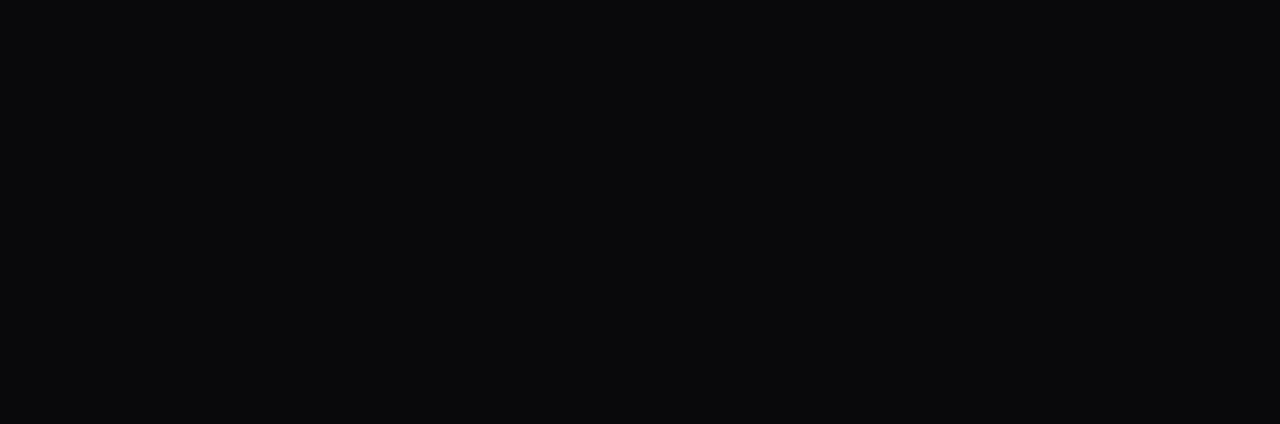
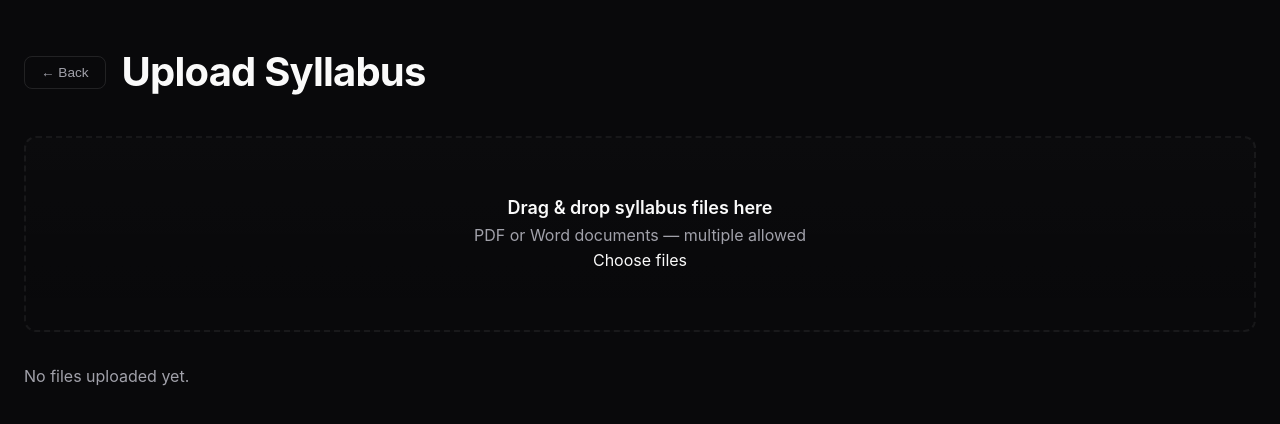
Before and after one commit to Carleton-BIT/group-projects-backdoor-corp, a React (Vite) app: page /syllabus in a window 1280 px wide. Before the commit this address had no page. Shown: the top 424 px of the page. Built offline with nearby package versions, Linux system fonts and the light colour scheme.

Commit message:
Add syllabus upload feature to dashboard
added the upload feature the syllabus

```diff
--- a/src/App.tsx
+++ b/src/App.tsx
@@ -1,6 +1,7 @@
 import { BrowserRouter, Routes, Route } from 'react-router-dom'
 import Home from './pages/Home'
 import Dashboard from './pages/Dashboard'
+import SyllabusPage from './pages/SyllabusPage'
 import './App.css'
 
 const basename = import.meta.env.PROD ? '/group-projects-backdoor-corp' : ''
@@ -11,6 +12,7 @@
       <Routes>
         <Route path="/" element={<Home />} />
         <Route path="/dashboard" element={<Dashboard />} />
+        <Route path="/syllabus" element={<SyllabusPage />} />
       </Routes>
     </BrowserRouter>
   )
--- a/src/pages/Dashboard.css
+++ b/src/pages/Dashboard.css
@@ -89,6 +89,66 @@
   align-items: center;
   justify-content: space-between;
   margin-bottom: 0.25rem;
+}
+
+.dashboard-title-row { position: relative; }
+
+.title-actions { display:flex; gap:0.6rem; align-items:center }
+
+.btn-syllabus-top {
+  padding: 0.45rem 1rem;
+  height: 3rem;
+  border-radius: 10px;
+  border: 1px solid var(--border-hover);
+  background: rgba(255,255,255,0.02);
+  color: var(--text-1);
+  cursor: pointer;
+  font-weight: 700;
+  font-size: 1.05rem;
+  display: inline-flex; align-items: center; justify-content: center;
+}
+
+@media (max-width: 768px) {
+  .title-actions { gap: 0.5rem }
+  .btn-syllabus-top { font-size: 1rem; height: 2.6rem; padding: 0.35rem 0.8rem }
+}
+
+.syllabus-upload-box {
+  padding: 1rem;
+  background: var(--bg-2);
+  border: 1px solid var(--border);
+  border-radius: 10px;
+  box-shadow: 0 8px 30px rgba(0,0,0,0.5);
+}
+
+@media (max-width: 480px) {
+  .syllabus-popup { position: static; transform: none; width: auto; margin-top: 0.75rem }
+}
+
+/* Uploaded files list inside popup */
+.syllabus-list { margin-top: 0.75rem; display:flex; flex-direction: column; gap: 0.5rem }
+.syllabus-item { display:flex; align-items:center; justify-content:space-between; padding:0.45rem 0.6rem; background:var(--bg-1); border-radius:8px; border:1px solid var(--border); }
+.syllabus-item-info { display:flex; gap:0.6rem; align-items:center; }
+.syllabus-name { font-size:0.9rem; color:var(--text-1); }
+.syllabus-view { color:var(--red); font-size:0.85rem; text-decoration:underline; }
+.syllabus-remove { background:transparent; border: none; color: var(--text-3); cursor:pointer; }
+
+/* Full-page syllabus upload */
+.syllabus-fullpage { padding: 2.5rem 1.5rem; min-height: calc(100vh - 80px); display:flex; flex-direction:column; gap:1rem }
+.syllabus-header { display:flex; align-items:center; gap:1rem }
+.syllabus-drop-area-large {
+  margin-top: 1rem;
+  border: 2px dashed var(--border);
+  background: linear-gradient(180deg, rgba(255,255,255,0.01), transparent);
+  border-radius: 12px;
+  padding: 3.5rem 1.25rem;
+  display:flex; align-items:center; justify-content:center; flex-direction:column;
+}
+.syllabus-drop-inner { text-align:center }
+.syllabus-list-container { margin-top: 1rem; }
+
+@media (max-width: 768px) {
+  .syllabus-drop-area-large { padding: 2rem 0.75rem }
 }
 
 .dashboard-main h2 {
@@ -202,6 +262,17 @@
 .dashboard-feature-card h3 { font-size: 1rem; margin-bottom: 0; }
 .dashboard-feature-card p { color: var(--text-3); font-size: 0.85rem; margin-left: auto; }
 
+.btn-upload.compact {
+  margin-top: 0.4rem;
+  padding: 0.35rem 0.65rem;
+  border-radius: 8px;
+  border: 1px solid var(--border-hover);
+  background: transparent;
+  color: var(--text-2);
+  cursor: pointer;
+  font-weight: 600;
+}
+
 /* Demo Card */
 .dashboard-demo-card {
   min-width: 0;
--- a/src/pages/Dashboard.tsx
+++ b/src/pages/Dashboard.tsx
@@ -1,9 +1,12 @@
 import { useNavigate } from 'react-router-dom'
+// react hooks not needed in this file
 import { CalendarDays, Calendar, FileText, GraduationCap, Bell, Clock, LayoutDashboard, AlertCircle, BookOpen } from 'lucide-react'
 import './Dashboard.css'
 
 function Dashboard() {
   const navigate = useNavigate()
+
+
 
   const features = [
     { icon: CalendarDays, title: 'Course Schedule', desc: 'View and manage your courses' },
@@ -27,9 +30,12 @@
       <main className="dashboard-main">
         <div className="dashboard-title-row">
           <h2>Welcome to Your Dashboard</h2>
-          <button className="btn-notify">
-            <Bell size={26} strokeWidth={1.5} />
-          </button>
+          <div className="title-actions">
+            <button className="btn-syllabus-top" onClick={() => navigate('/syllabus')}>Add Syllabus</button>
+            <button className="btn-notify">
+              <Bell size={26} strokeWidth={1.5} />
+            </button>
+          </div>
         </div>
         <p className="subtitle">Your home for all things student life!</p>
 
@@ -44,11 +50,11 @@
                   </div>
                   <h3>{f.title}</h3>
                   <p>{f.desc}</p>
+                  {/* Exams card no longer toggles upload — top button controls upload */}
                 </div>
               )
             })}
           </div>
-
           <div className="dashboard-demo-card">
             <div className="dashboard-demo-header">
               <div className="dashboard-demo-title">
@@ -122,6 +128,7 @@
         </div>
       </main>
     </div>
+
   )
 }
 
--- /dev/null
+++ b/src/pages/SyllabusPage.tsx
@@ -0,0 +1,81 @@
+import React, { useEffect, useRef, useState } from 'react'
+import { useNavigate } from 'react-router-dom'
+import './Dashboard.css'
+
+type Upload = { id: string; file: File; url: string }
+
+export default function SyllabusPage() {
+  const navigate = useNavigate()
+  const [uploads, setUploads] = useState<Upload[]>([])
+  const uploadsRef = useRef<Upload[]>([])
+
+  useEffect(() => {
+    uploadsRef.current = uploads
+  }, [uploads])
+
+  useEffect(() => {
+    return () => uploadsRef.current.forEach((u) => URL.revokeObjectURL(u.url))
+  }, [])
+
+  const handleFiles = (filesList: FileList | null) => {
+    if (!filesList || filesList.length === 0) return
+    const files: Upload[] = Array.from(filesList).map((f) => ({ id: (crypto as any)?.randomUUID?.() ?? String(Date.now()) + Math.random(), file: f, url: URL.createObjectURL(f) }))
+    setUploads((s) => [...s, ...files])
+  }
+
+  const onInputChange = (e: React.ChangeEvent<HTMLInputElement>) => {
+    handleFiles(e.target.files)
+    if (e.target) e.target.value = ''
+  }
+
+  const onDrop: React.DragEventHandler<HTMLDivElement> = (e) => {
+    e.preventDefault()
+    handleFiles(e.dataTransfer.files)
+  }
+
+  const removeUpload = (id: string) => {
+    setUploads((s) => {
+      const found = s.find((u) => u.id === id)
+      if (found) URL.revokeObjectURL(found.url)
+      return s.filter((u) => u.id !== id)
+    })
+  }
+
+  return (
+    <div className="syllabus-fullpage">
+      <header className="syllabus-header">
+        <button className="btn-back" onClick={() => navigate(-1)}>← Back</button>
+        <h2>Upload Syllabus</h2>
+      </header>
+
+      <div className="syllabus-drop-area-large" onDrop={onDrop} onDragOver={(e) => e.preventDefault()} onClick={() => { /* click to focus */ }}>
+        <div className="syllabus-drop-inner">
+          <h3>Drag & drop syllabus files here</h3>
+          <p className="muted">PDF or Word documents — multiple allowed</p>
+          <label className="btn-upload" style={{ marginTop: 12 }}>
+            Choose files
+            <input type="file" accept=".pdf,.doc,.docx" multiple onChange={onInputChange} style={{ display: 'none' }} />
+          </label>
+        </div>
+      </div>
+
+      <div className="syllabus-list-container">
+        {uploads.length === 0 ? (
+          <p className="muted">No files uploaded yet.</p>
+        ) : (
+          <div className="syllabus-list">
+            {uploads.map((u) => (
+              <div className="syllabus-item" key={u.id}>
+                <div className="syllabus-item-info">
+                  <span className="syllabus-name">{u.file.name}</span>
+                  <a className="syllabus-view" href={u.url} target="_blank" rel="noreferrer">View</a>
+                </div>
+                <button className="syllabus-remove" onClick={() => removeUpload(u.id)}>Remove</button>
+              </div>
+            ))}
+          </div>
+        )}
+      </div>
+    </div>
+  )
+}
```
